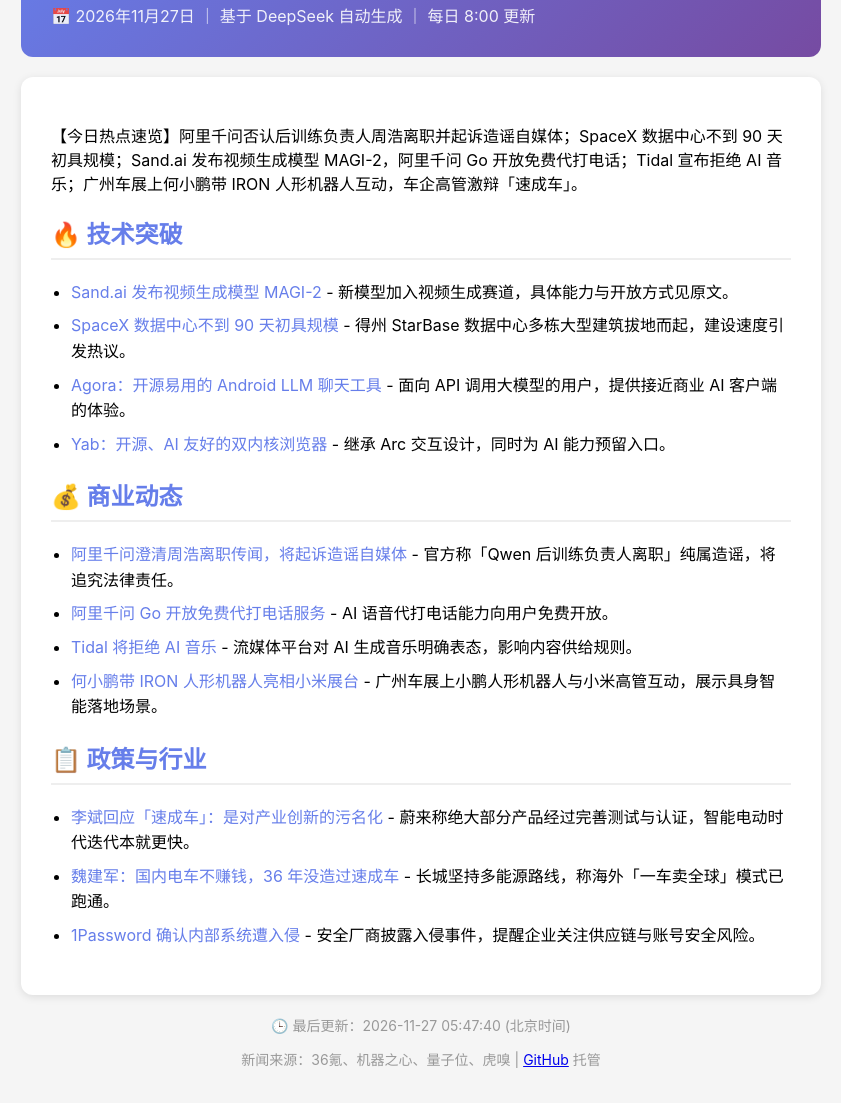
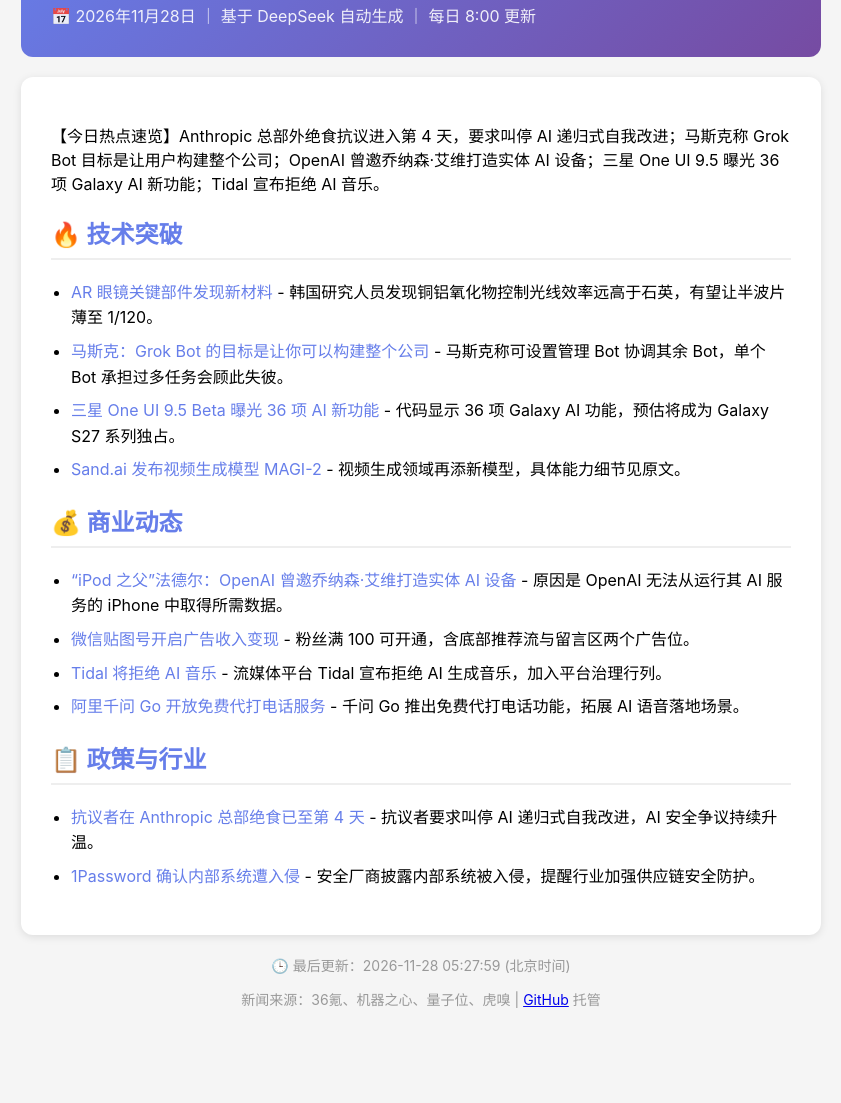
Before and after one commit to hele8406-sketch/ai-news-briefing3, a plain HTML site: page docs/index.html in a window 1280 px wide. Shown: the part 103-1206 px from the top of the page, without its empty margins (219-1060 px from the left). After the commit the page ends 1146 px from the top, so only its background shows below. Drawn offline with Linux system fonts and the light colour scheme.

Commit message:
📰 更新每日 AI 新闻简报 2026-11-28

```diff
--- a/docs/index.html
+++ b/docs/index.html
@@ -3,7 +3,7 @@
 <head>
   <meta charset="UTF-8">
   <meta name="viewport" content="width=device-width, initial-scale=1.0">
-  <title>AI 新闻简报 - 2026年11月27日</title>
+  <title>AI 新闻简报 - 2026年11月28日</title>
   <style>
     body { font-family: -apple-system, BlinkMacSystemFont, "Segoe UI", Roboto, sans-serif; max-width: 800px; margin: 0 auto; padding: 20px; background: #f5f5f5; }
     .header { background: linear-gradient(135deg, #667eea 0%, #764ba2 100%); color: white; padding: 30px; border-radius: 12px; margin-bottom: 20px; }
@@ -23,33 +23,32 @@
 <body>
   <div class="header">
     <h1>🤖 AI 行业每日简报</h1>
-    <p>📅 2026年11月27日 ｜ 基于 DeepSeek 自动生成 ｜ 每日 8:00 更新</p>
+    <p>📅 2026年11月28日 ｜ 基于 DeepSeek 自动生成 ｜ 每日 8:00 更新</p>
   </div>
   <div class="content">
-    <p>【今日热点速览】阿里千问否认后训练负责人周浩离职并起诉造谣自媒体；SpaceX 数据中心不到 90 天初具规模；Sand.ai 发布视频生成模型 MAGI-2，阿里千问 Go 开放免费代打电话；Tidal 宣布拒绝 AI 音乐；广州车展上何小鹏带 IRON 人形机器人互动，车企高管激辩「速成车」。</p>
+    <p>【今日热点速览】Anthropic 总部外绝食抗议进入第 4 天，要求叫停 AI 递归式自我改进；马斯克称 Grok Bot 目标是让用户构建整个公司；OpenAI 曾邀乔纳森·艾维打造实体 AI 设备；三星 One UI 9.5 曝光 36 项 Galaxy AI 新功能；Tidal 宣布拒绝 AI 音乐。</p>
 <h2>🔥 技术突破</h2>
 <ul>
-  <li><a href="https://sspai.com/post/119560">Sand.ai 发布视频生成模型 MAGI-2</a> - 新模型加入视频生成赛道，具体能力与开放方式见原文。</li>
-  <li><a href="https://www.ithome.com/1/033/342.htm">SpaceX 数据中心不到 90 天初具规模</a> - 得州 StarBase 数据中心多栋大型建筑拔地而起，建设速度引发热议。</li>
-  <li><a href="https://sspai.com/post/116773">Agora：开源易用的 Android LLM 聊天工具</a> - 面向 API 调用大模型的用户，提供接近商业 AI 客户端的体验。</li>
-  <li><a href="https://sspai.com/post/119310">Yab：开源、AI 友好的双内核浏览器</a> - 继承 Arc 交互设计，同时为 AI 能力预留入口。</li>
+  <li><a href="https://www.ithome.com/1/033/828.htm">AR 眼镜关键部件发现新材料</a> - 韩国研究人员发现铜铝氧化物控制光线效率远高于石英，有望让半波片薄至 1/120。</li>
+  <li><a href="https://www.ithome.com/1/033/827.htm">马斯克：Grok Bot 的目标是让你可以构建整个公司</a> - 马斯克称可设置管理 Bot 协调其余 Bot，单个 Bot 承担过多任务会顾此失彼。</li>
+  <li><a href="https://www.ithome.com/1/033/822.htm">三星 One UI 9.5 Beta 曝光 36 项 AI 新功能</a> - 代码显示 36 项 Galaxy AI 功能，预估将成为 Galaxy S27 系列独占。</li>
+  <li><a href="https://sspai.com/post/119560">Sand.ai 发布视频生成模型 MAGI-2</a> - 视频生成领域再添新模型，具体能力细节见原文。</li>
 </ul>
 <h2>💰 商业动态</h2>
 <ul>
-  <li><a href="https://www.ithome.com/1/033/341.htm">阿里千问澄清周浩离职传闻，将起诉造谣自媒体</a> - 官方称「Qwen 后训练负责人离职」纯属造谣，将追究法律责任。</li>
-  <li><a href="https://sspai.com/post/119560">阿里千问 Go 开放免费代打电话服务</a> - AI 语音代打电话能力向用户免费开放。</li>
-  <li><a href="https://sspai.com/post/119560">Tidal 将拒绝 AI 音乐</a> - 流媒体平台对 AI 生成音乐明确表态，影响内容供给规则。</li>
-  <li><a href="https://www.ithome.com/1/033/334.htm">何小鹏带 IRON 人形机器人亮相小米展台</a> - 广州车展上小鹏人形机器人与小米高管互动，展示具身智能落地场景。</li>
+  <li><a href="https://www.ithome.com/1/033/824.htm">“iPod 之父”法德尔：OpenAI 曾邀乔纳森·艾维打造实体 AI 设备</a> - 原因是 OpenAI 无法从运行其 AI 服务的 iPhone 中取得所需数据。</li>
+  <li><a href="https://www.ithome.com/1/033/832.htm">微信贴图号开启广告收入变现</a> - 粉丝满 100 可开通，含底部推荐流与留言区两个广告位。</li>
+  <li><a href="https://sspai.com/post/119560">Tidal 将拒绝 AI 音乐</a> - 流媒体平台 Tidal 宣布拒绝 AI 生成音乐，加入平台治理行列。</li>
+  <li><a href="https://sspai.com/post/119560">阿里千问 Go 开放免费代打电话服务</a> - 千问 Go 推出免费代打电话功能，拓展 AI 语音落地场景。</li>
 </ul>
 <h2>📋 政策与行业</h2>
 <ul>
-  <li><a href="https://www.ithome.com/1/033/335.htm">李斌回应「速成车」：是对产业创新的污名化</a> - 蔚来称绝大部分产品经过完善测试与认证，智能电动时代迭代本就更快。</li>
-  <li><a href="https://www.ithome.com/1/033/337.htm">魏建军：国内电车不赚钱，36 年没造过速成车</a> - 长城坚持多能源路线，称海外「一车卖全球」模式已跑通。</li>
-  <li><a href="https://sspai.com/post/119632">1Password 确认内部系统遭入侵</a> - 安全厂商披露入侵事件，提醒企业关注供应链与账号安全风险。</li>
+  <li><a href="https://www.ithome.com/1/033/833.htm">抗议者在 Anthropic 总部绝食已至第 4 天</a> - 抗议者要求叫停 AI 递归式自我改进，AI 安全争议持续升温。</li>
+  <li><a href="https://sspai.com/post/119632">1Password 确认内部系统遭入侵</a> - 安全厂商披露内部系统被入侵，提醒行业加强供应链安全防护。</li>
 </ul>
   </div>
   <div class="footer">
-    <p>🕒 最后更新：2026-11-27 05:47:40 (北京时间)</p>
+    <p>🕒 最后更新：2026-11-28 05:27:59 (北京时间)</p>
     <p>新闻来源：36氪、机器之心、量子位、虎嗅 | <a href="https://github.com">GitHub</a> 托管</p>
   </div>
 </body>
```
